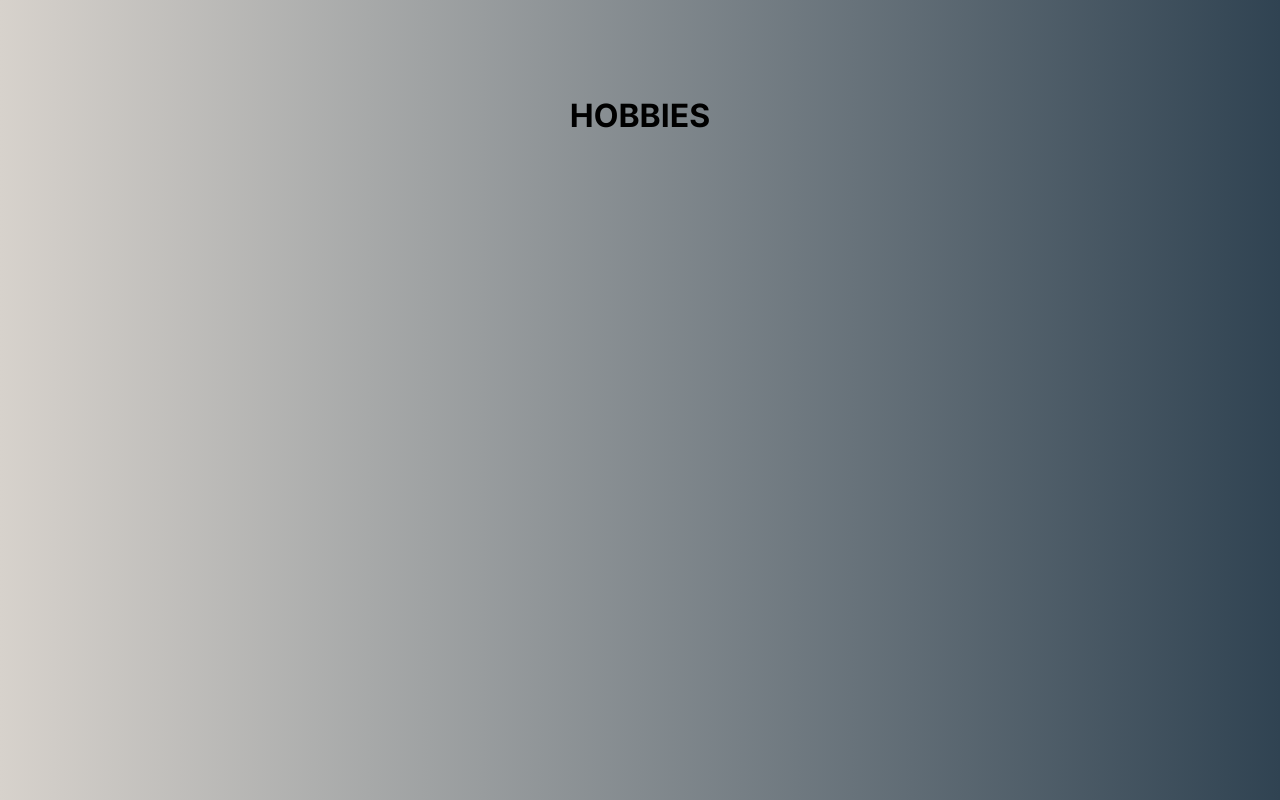
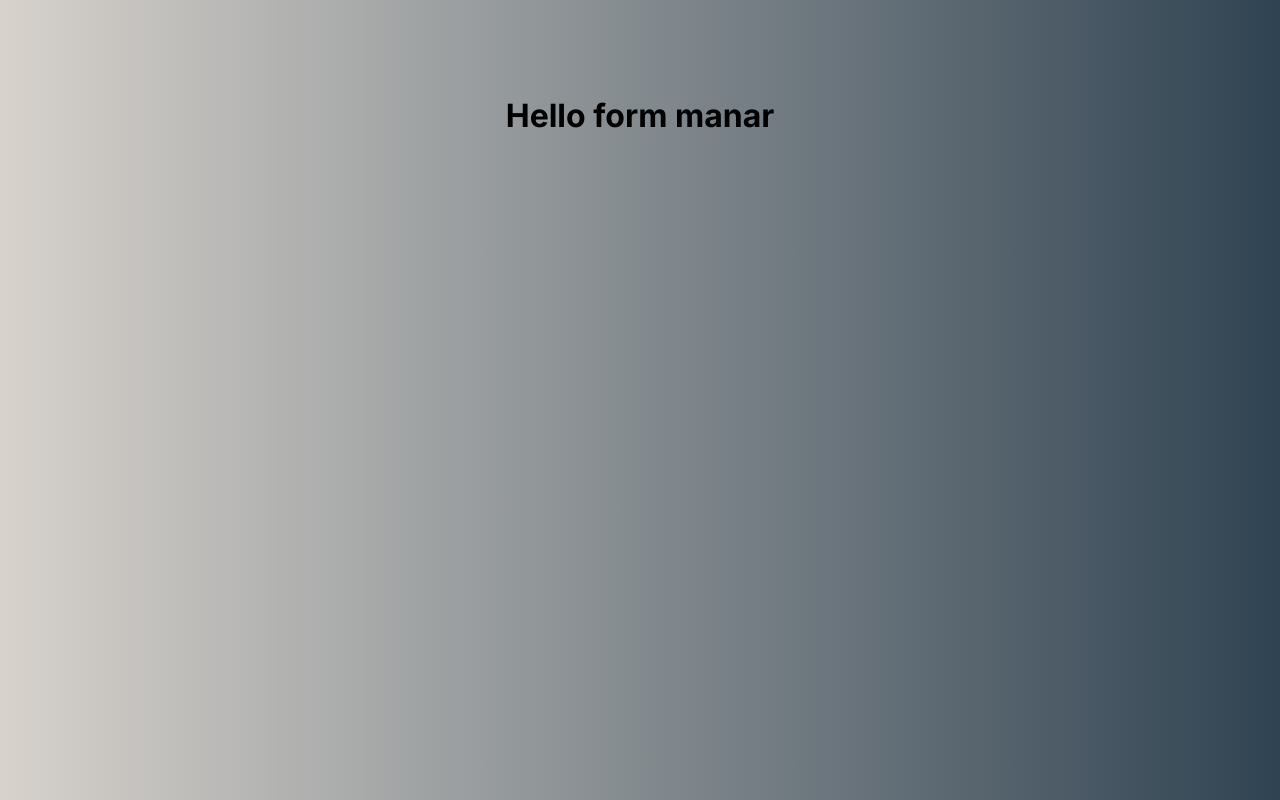
Before and after one commit to Manar504/Hobby-Zone, a Next.js app: page / in a window 1280 px wide. Built offline with nearby package versions, Linux system fonts and the light colour scheme.

Commit message:
first commit

```diff
--- a/app/page.tsx
+++ b/app/page.tsx
@@ -4,7 +4,7 @@ import styles from './page.module.css'
 export default function Home() {
   return (
     <main className={styles.main }>
-        <h1>HOBBIES</h1>
+        <h1>Hello form manar</h1>
 
     </main>
   )
```
